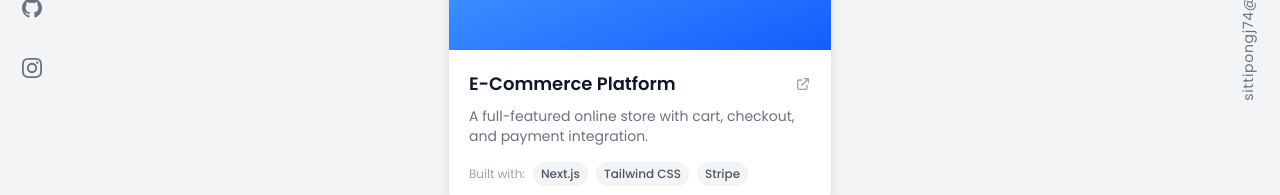
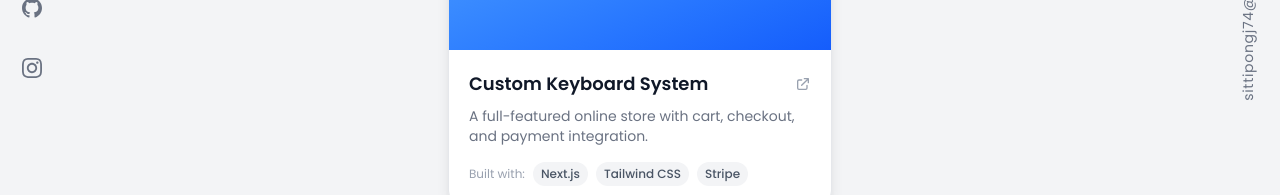
Before and after one commit to oBAllOlo/Portfolio, a Next.js app in the folder my-portfolio/: page /portfolio in a window 1280 px wide. Shown: the part 392-587 px from the top of the page. Built offline with nearby package versions, Linux system fonts and the light colour scheme.

Commit message:
feat: add portfolio page with project display

```diff
--- a/my-portfolio/app/portfolio/page.tsx
+++ b/my-portfolio/app/portfolio/page.tsx
@@ -14,11 +14,11 @@ interface Project {
 export default function Portfolio() {
   const projects: Project[] = [
     {
-      title: "E-Commerce Platform",
+      title: "Custom Keyboard System",
       description:
         "A full-featured online store with cart, checkout, and payment integration.",
       technologies: ["Next.js", "Tailwind CSS", "Stripe"],
-      link: "#",
+      link: "https://my-ecom-rho.vercel.app/",
       gradient: "from-blue-400 to-blue-600",
     },
   ];
@@ -40,7 +40,7 @@ export default function Portfolio() {
         <div className="flex justify-center gap-6 flex-wrap">
           {projects.map((project, index) => (
             <ScrollAnimation key={index} delay={index * 100}>
-              <Link href={project.link} className="block group h-full max-w-sm">
+              <Link href={project.link} target="_blank" rel="noopener noreferrer" className="block group h-full max-w-sm">
                 <article className="h-full bg-white dark:bg-gray-800 rounded-2xl overflow-hidden shadow-lg border border-gray-200 dark:border-gray-700 transition-all duration-300 hover:-translate-y-2 hover:shadow-2xl hover:border-indigo-500/50">
                   {/* Project Preview with hover effect */}
                   <div
```
